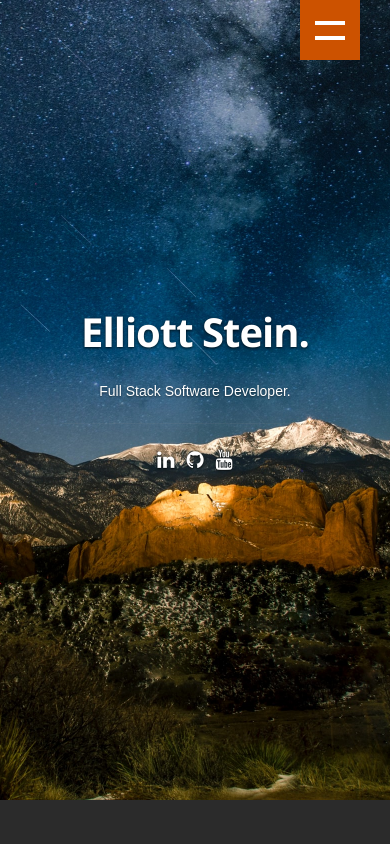
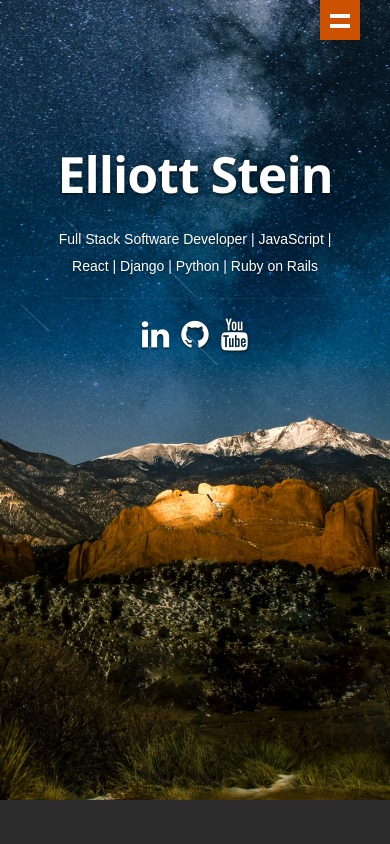
Before and after one commit to estein1988/portfolio-website-elliott-stein, a React (Create React App) app: page / in a window 390 px wide. Shown: the top 844 px of the page. Built offline with nearby package versions, Linux system fonts and the light colour scheme.

Commit message:
Add padding for banner on mobile.

```diff
--- a/public/css/layout.css
+++ b/public/css/layout.css
@@ -52,7 +52,7 @@ header .banner {
    vertical-align: middle;
    margin: 0 auto;
    width: 85%;
-   padding-bottom: 30px;
+   padding-bottom: 25rem;
    text-align: center;
 }
 
@@ -86,7 +86,7 @@ header .banner-text hr {
 header .social {
    margin: 24px 0;
    padding: 0;
-   font-size: 40px;
+   font-size: 45px;
    text-shadow: 0px 1px 2px rgba(0, 0, 0, .8);
 }
 header .social li {
--- a/public/css/media-queries.css
+++ b/public/css/media-queries.css
@@ -109,8 +109,8 @@
       right: 0;
    }
    #nav-wrap > a {
-	   width: 60px;
-		height: 60px;
+	   width: 40px;
+		height: 40px;
 		text-align: left;
 		background-color: #CC5200;
 		position: relative;
@@ -189,7 +189,7 @@
    /* Header Styles
    -------------------------------------------------------------------- */
    header .banner {
-      padding-bottom: 12px;
+      padding-bottom: 30rem;
       padding-top: 6px;
    }
    header .banner-text h1 { font: 68px/1.1em 'opensans-bold', sans-serif; }
@@ -205,7 +205,7 @@
    /* header social links */
    header .social {
       margin: 18px 0 24px 0;
-      font-size: 24px;
+      font-size: 38px;
       line-height: 36px;
    }
    header .social li { margin: 0 10px; }
@@ -324,7 +324,7 @@
    footer .copyright li { margin-right: 12px; }
 
    /* social links */
-   footer .social-links { font-size: 22px; }
+   footer .social-links { font-size: 30px; }
    footer .social-links li { margin-left: 18px; }
 
    /* Go To Top Button */
@@ -352,7 +352,7 @@
    -------------------------------------------------------------------- */
    header .banner { padding-top: 24px; }
    header .banner-text h1 {
-      font: 40px/1.1em 'opensans-bold', sans-serif;
+      font: 50px/1.1em 'opensans-bold', sans-serif;
       margin: 0 auto 24px auto;
    }
    header .banner-text h3 {
@@ -361,7 +361,7 @@
    }
 
    /* header social links */
-   header .social { font-size: 20px;}
+   header .social { font-size: 32px;}
    header .social li { margin: 0 6px; }
 
    /* footer
--- a/src/components/Header.js
+++ b/src/components/Header.js
@@ -21,8 +21,8 @@ class Header extends Component {
 
                 <div className="row banner">
                     <div className="banner-text">
-                        <h1 className="responsive-headline">{resumeInfo.name}.</h1>
-                        <h3 style={{color:'#fff', fontFamily:'sans-serif '}}>{resumeInfo.role}.{resumeInfo.roleDescription}</h3>
+                        <h1 className="responsive-headline">{resumeInfo.name}</h1>
+                        <h3 style={{color:'#fff', fontFamily:'sans-serif '}}>{resumeInfo.role} {resumeInfo.roleDescription}</h3>
                         <hr/>
                         <ul className="social">
                             {resumeInfo.socialLinks.map(socialLink => {
--- a/src/resumeInfo.js
+++ b/src/resumeInfo.js
@@ -1,7 +1,7 @@
 let resumeData = {
     // "imagebaseurl":"",
     "name": "Elliott Stein",
-    "role": "Full Stack Software Developer",
+    "role": "Full Stack Software Developer | JavaScript | React | Django | Python | Ruby on Rails",
     "roleDescription": "",
     "socialLinks":
     [
```
Also changed, not shown: 1 other file (tests, documents, lock files or other folders).
